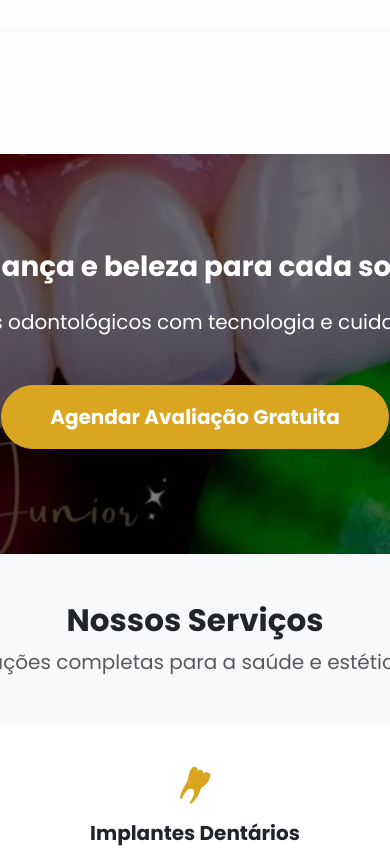
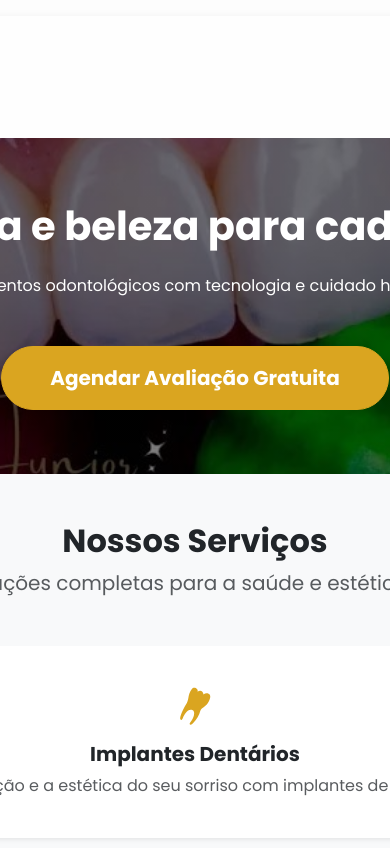
Before and after one commit to luizHenrique-Dev21/site-odontologia, a React (Vite) app: page / in a window 390 px wide. Shown: the top 848 px of the page. Built offline with nearby package versions, Linux system fonts and the light colour scheme.

Commit message:
Atualização

```diff
--- a/src/index.css
+++ b/src/index.css
@@ -1,23 +1,23 @@
-/* src/index.css */
+
 
 /* 1. Reset e Fundo do Palco */
 body {
   font-family: 'Poppins', sans-serif;
-  background-color: #f0f2f51f; /* Um cinza claro para o fundo da página */
+  background-color: #f0f2f51f;
   display: flex;
-  justify-content: center; /* Centraliza o conteúdo principal */
-  padding-top: 2rem; /* Espaço no topo */
-  padding-bottom: 2rem; /* Espaço embaixo */
+  justify-content: center;
+  padding-top: 2rem;
+  padding-bottom: 2rem;
 }
 
 /* 2. Estilos para o container principal do site */
 .site-container {
-  max-width: 1140px; /* Largura máxima do conteúdo */
+  max-width: 1140px;
   width: 100%;
-  background-color: #ffffff; /* Fundo branco para o conteúdo */
-  box-shadow: 0 4px 12px rgba(0, 0, 0, 0.1); /* Sombra suave para dar profundidade */
-  border-radius: 8px; /* Bordas arredondadas */
-  overflow: hidden; /* Garante que nada saia das bordas arredondadas */
+  background-color: #ffffff;
+  box-shadow: 0 4px 12px rgba(0, 0, 0, 0.1);
+  border-radius: 8px;
+  overflow: hidden;
 }
 
 /* 3. Estilos do Hero (ajustados) */
@@ -30,54 +30,81 @@
   background-position: center;
   min-height: 400px;
 }
-/* Efeito de hover para os cards de serviço */
+
 .service-card:hover {
   transform: translateY(-10px);
   box-shadow: 0 1rem 3rem rgba(0, 0, 0, 0.175) !important;
   transition: all 0.3s ease-in-out;
 }
 .btn-dourado {
-  background-color: #DAA520; /* Um tom de dourado (GoldenRod) */
+  background-color: #DAA520;
   border-color: #DAA520;
-  color: #ffffff; /* Cor do texto (branco) */
+  color: #ffffff;
 }
 
-/* Efeito opcional ao passar o mouse */
+
 .btn-dourado:hover {
-  background-color: #B8860B; /* Dourado um pouco mais escuro */
+  background-color: #B8860B;
   border-color: #B8860B;
   color: #ffffff;
 }
 .btn-dourado:active,
 .btn-dourado:focus {
-  background-color: #B8860B !important; /* Usa a cor do hover */
+  background-color: #B8860B !important;
   border-color: #B8860B !important;
   color: #ffffff !important;
-  box-shadow: none !important; /* ESSENCIAL: Remove o brilho azul do Bootstrap */
+  box-shadow: none !important;
 }
 .text-dourado {
-  color: #DAA520; /* Ou o tom de dourado que você preferir, por exemplo, #FFD700 */
+  color: #DAA520;
 }
 .navcolor{
   background-color: #fefefe;
 }
-/* O container do item do portfólio */
+
 .portfolio-item {
   position: relative;
-  overflow: hidden; /* ESSENCIAL: Esconde a parte da imagem que "cresce" para fora */
-  border-radius: 0.5rem; /* Bordas arredondadas */
+  overflow: hidden;
+  border-radius: 0.5rem;
   box-shadow: 0 4px 8px rgba(0, 0, 0, 0.1);
 }
 
-/* A imagem dentro do container */
+
 .portfolio-image {
   width: 100%;
   height: auto;
   display: block;
-  transition: transform 0.4s ease; /* Animação suave */
+  transition: transform 0.4s ease;
 }
 
-/* O efeito de hover: quando o mouse passa sobre o item, a imagem cresce */
 .portfolio-item:hover .portfolio-image {
-  transform: scale(1.1); /* Amplia a imagem em 10% */
+  transform: scale(1.1);
 }
+@media (max-width: 768px) {
+
+  /* 1. Reduz o espaçamento geral da página em telas pequenas */
+  body {
+    padding-top: 1rem;
+    padding-bottom: 1rem;
+  }
+
+  /* 2. Diminui drasticamente o tamanho da fonte do título principal */
+  .hero-section h1 {
+    font-size: 2.5rem; /* Tamanho bem menor que o 'display-4' */
+    line-height: 1.2; /* Melhora a legibilidade entre linhas */
+  }
+
+  /* 3. Ajusta o tamanho do subtítulo e o espaçamento da seção Hero */
+  .hero-section p {
+    font-size: 1rem;
+  }
+  .hero-section {
+    padding: 4rem 1rem; /* Reduz o espaçamento vertical */
+    min-height: auto; /* Permite que a altura se ajuste ao conteúdo */
+  }
+
+  /* 4. Ajusta os títulos das outras seções */
+  .display-5 {
+    font-size: 2rem;
+  }
+}
```
